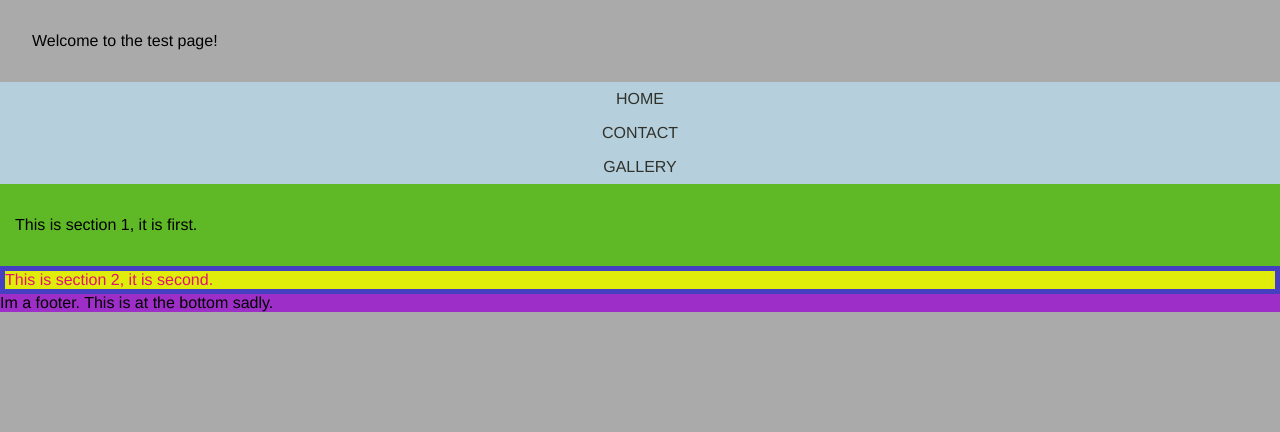
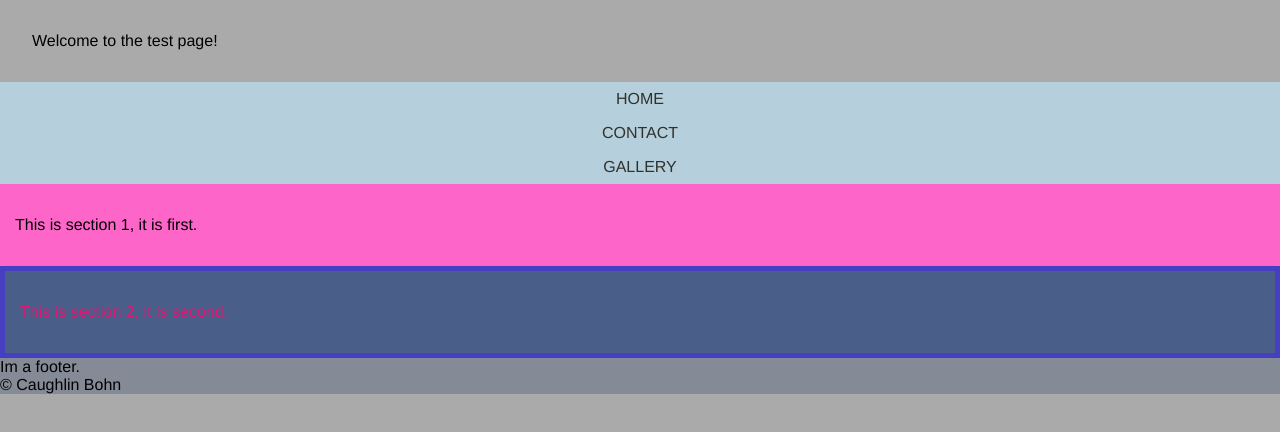
Before and after one commit to cbohn4/teac323HTML, a plain HTML site: page layoutPractice/index.html in a window 1280 px wide. Drawn offline with Linux system fonts and the light colour scheme.

Commit message:
end of day

```diff
--- a/layoutPractice/index.html
+++ b/layoutPractice/index.html
@@ -10,7 +10,7 @@
 		function sleep (time) {
   			return new Promise((resolve) => setTimeout(resolve, time));
 		}
-		sleep(500).then(() => {
+		sleep(100).then(() => {
 			location.reload();
 		})
 	</script>
@@ -23,12 +23,12 @@
 		<li><a href="gallery.html">Gallery</a></li>
 	</ul>
 	</nav>
-		<section class=section1>
+		<section class="section1">
 			<p>This is section 1, it is first.</p>
 		</section>
-		<section class=section2>
+		<section class="section2">
 			<p>This is section 2, it is second.</p>
 		</section>
 </body>
-	<footer>Im a footer. This is at the bottom sadly.</footer>
+	<footer>Im a footer. </br> &copy; Caughlin Bohn</footer>
 </html>
--- a/layoutPractice/main.css
+++ b/layoutPractice/main.css
@@ -29,17 +29,17 @@ nav ul li a {
 }
 
 .section1 {
-	background: #5fb927;
+	background: #FD65C8;
 	padding: 32px 15px 32px 15px;
 }
 .section2 {
 	color: #E01571;
 	border: thick solid #453fc1;
-	background-color: #e0ed0b;
-	padding: 32px 15px 32px 15x;
+	background-color: #495F8A;
+	padding: 32px 15px 32px 15px;
 }
 footer{
-	background: #9d2ec7;
+	background: #848A96;
 	border-bottom: #db070b;
 	border:thick;
 }
```
